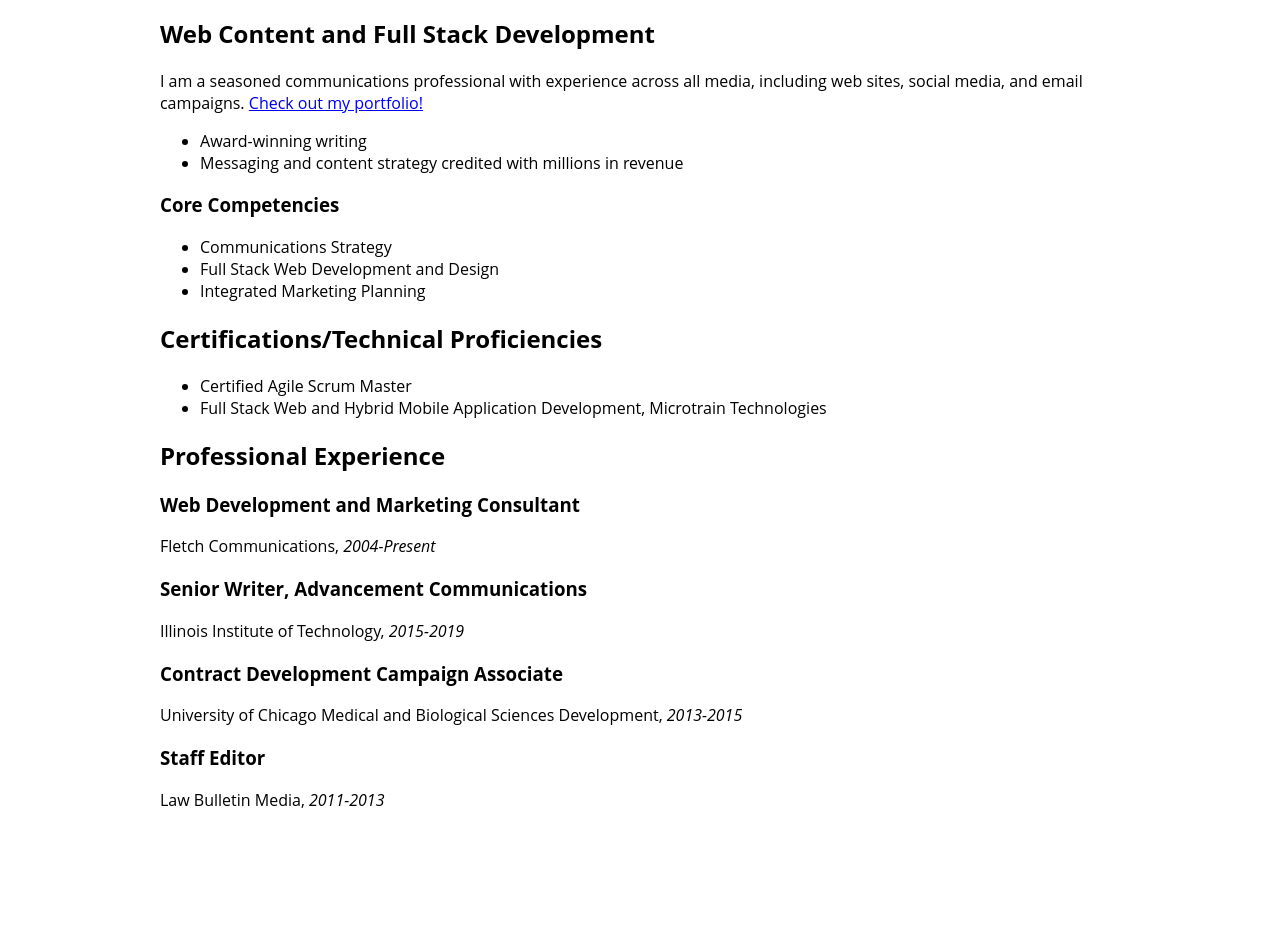
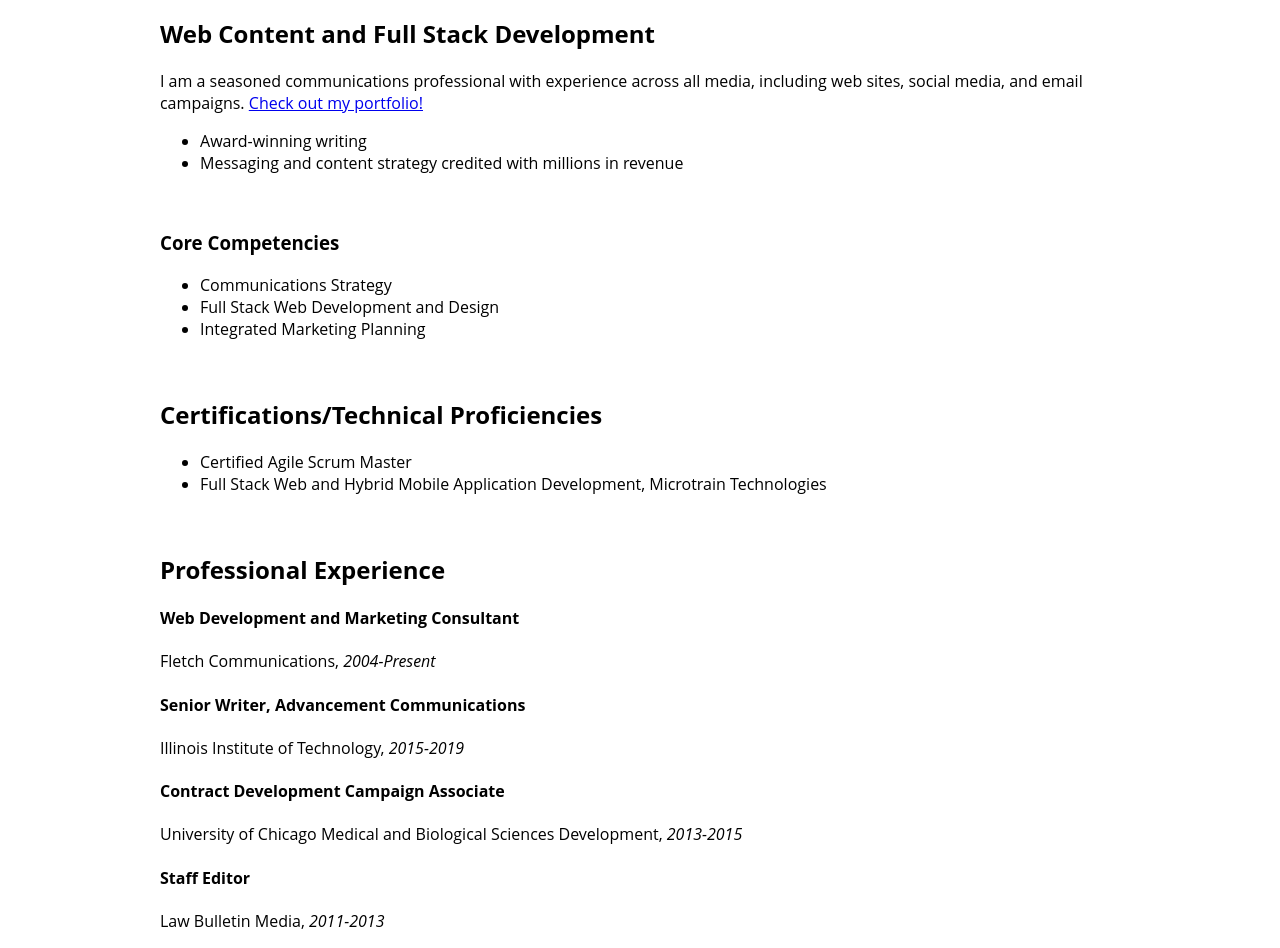
Before and after one commit to fletchcom/fletchcom.github.io, a plain HTML site: page resume.html in a window 1280 px wide. Shown: the part 148-1096 px from the top of the page. Before the commit the page ends 975 px from the top, so only its background shows below. Drawn offline with Linux system fonts and the light colour scheme.

Commit message:
Added minor additional HTML structure

```diff
--- a/resume.html
+++ b/resume.html
@@ -36,6 +36,7 @@
 </ul>
 </p>
 </div>
+<br>
 <div>
     <section>
 <h3>Core Competencies</h3>
@@ -47,6 +48,7 @@
 </ul>
 </p>
 </section>
+<br>
 <section>
 <h2>Certifications/Technical Proficiencies</h2>
 <p>
@@ -59,19 +61,20 @@
 </p>
 </section>
 </div>
+<br>
 <div>
     <section>
 <h2>Professional Experience</h2>
 </section>
 <section>
-<h3>Web Development and Marketing Consultant</h3>
+<h4>Web Development and Marketing Consultant</h4>
 <p>Fletch Communications, <i>2004-Present </i></p>
-<h3>Senior Writer, Advancement Communications</h3>
+<h4>Senior Writer, Advancement Communications</h4>
 <p>Illinois Institute of Technology, <i>2015-2019</i></p>
-<h3>Contract Development Campaign Associate</h3>
+<h4>Contract Development Campaign Associate</h4>
 <p>University of Chicago Medical and Biological Sciences
     Development, <i>2013-2015</i></p>
-<h3>Staff Editor</h3>
+<h4>Staff Editor</h4>
 <p>Law Bulletin Media, <i>2011-2013</i></p>
 </section>
 </div>
```
Also changed, not shown: index.html (+1 -1 lines).
